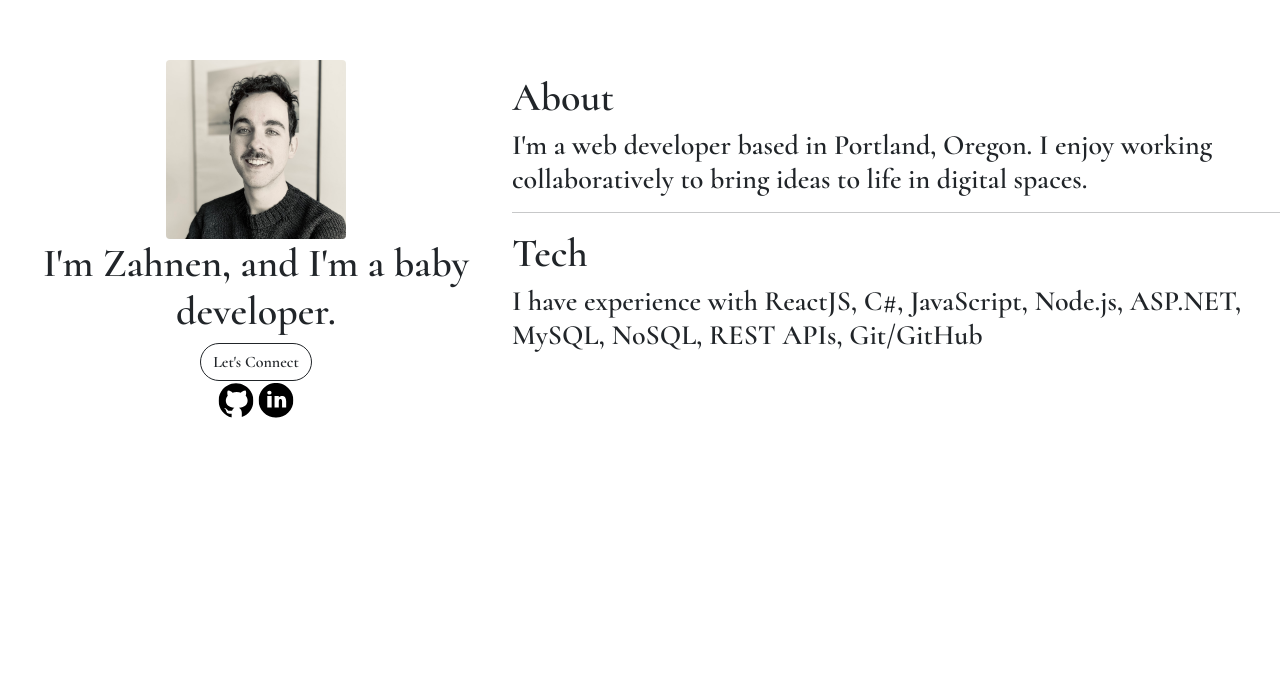
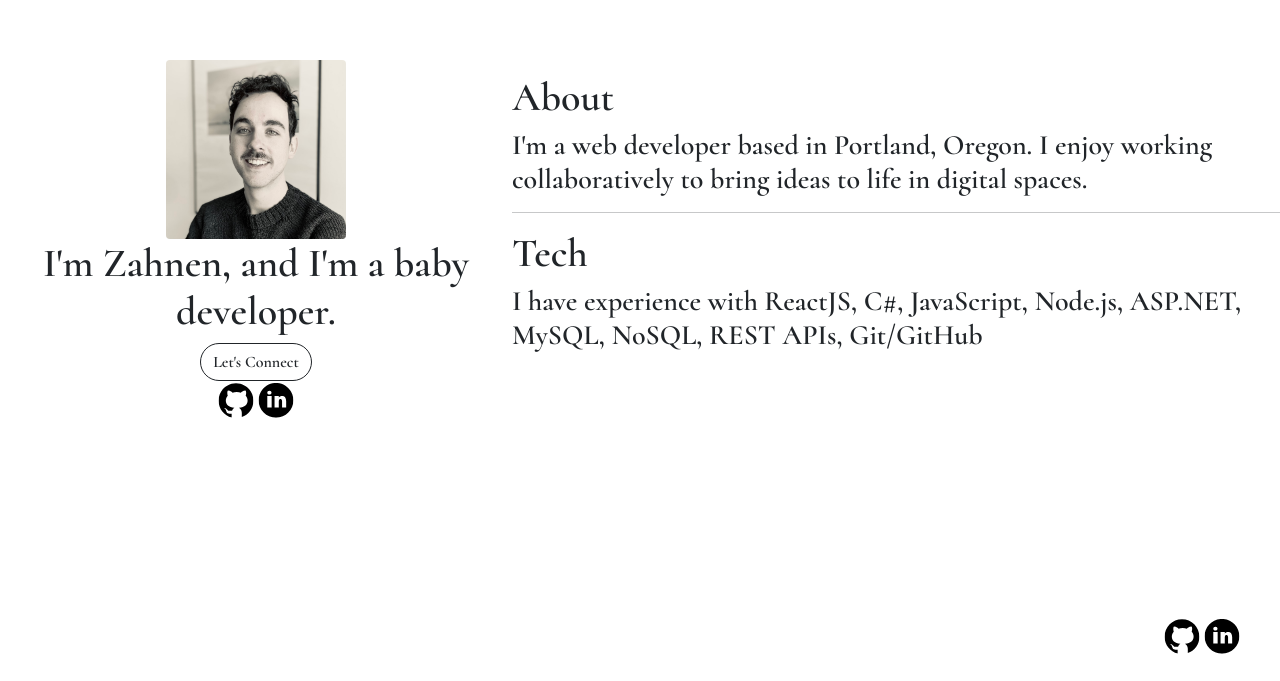
Before and after one commit to Zahnen/zahnen-co, a React (Create React App) app: page / in a window 1280 px wide. Shown: the part 119-800 px from the top of the page. Built offline with nearby package versions, Linux system fonts and the light colour scheme.

Commit message:
add nav/links component

```diff
--- a/src/components/App.js
+++ b/src/components/App.js
@@ -1,6 +1,7 @@
 import React from 'react';
 import Header from './Header';
 import Body from './Body';
+import Links from './Links';
 
 const divStyle = {
   display: 'flex',
@@ -14,6 +15,7 @@ function App() {
         <Header />
         <Body />
       </div>
+      <Links />
     </>
   );
 }
--- /dev/null
+++ b/src/components/Links.js
@@ -0,0 +1,22 @@
+import React from 'react';
+import LinkedIn from '../img/linkedinmark.svg';
+import GitHub from '../img/githubmark.svg';
+
+const divStyle = {
+	position: 'fixed',
+  bottom: '3vh',
+  right: '3vw'
+};
+
+function Links() {
+  return (
+    <>
+    <div style={divStyle}>
+      <a href="https://github.com/Zahnen" target="_blank" rel="noreferrer"><img src={GitHub} alt="GitHub Logo"/></a>
+      <a href="https://www.linkedin.com/in/zahnen/" target="_blank" rel="noreferrer"><img src={LinkedIn} alt="LinkedIn Logo" /></a>
+    </div>
+    </>
+  );
+}
+
+export default Links;
```
